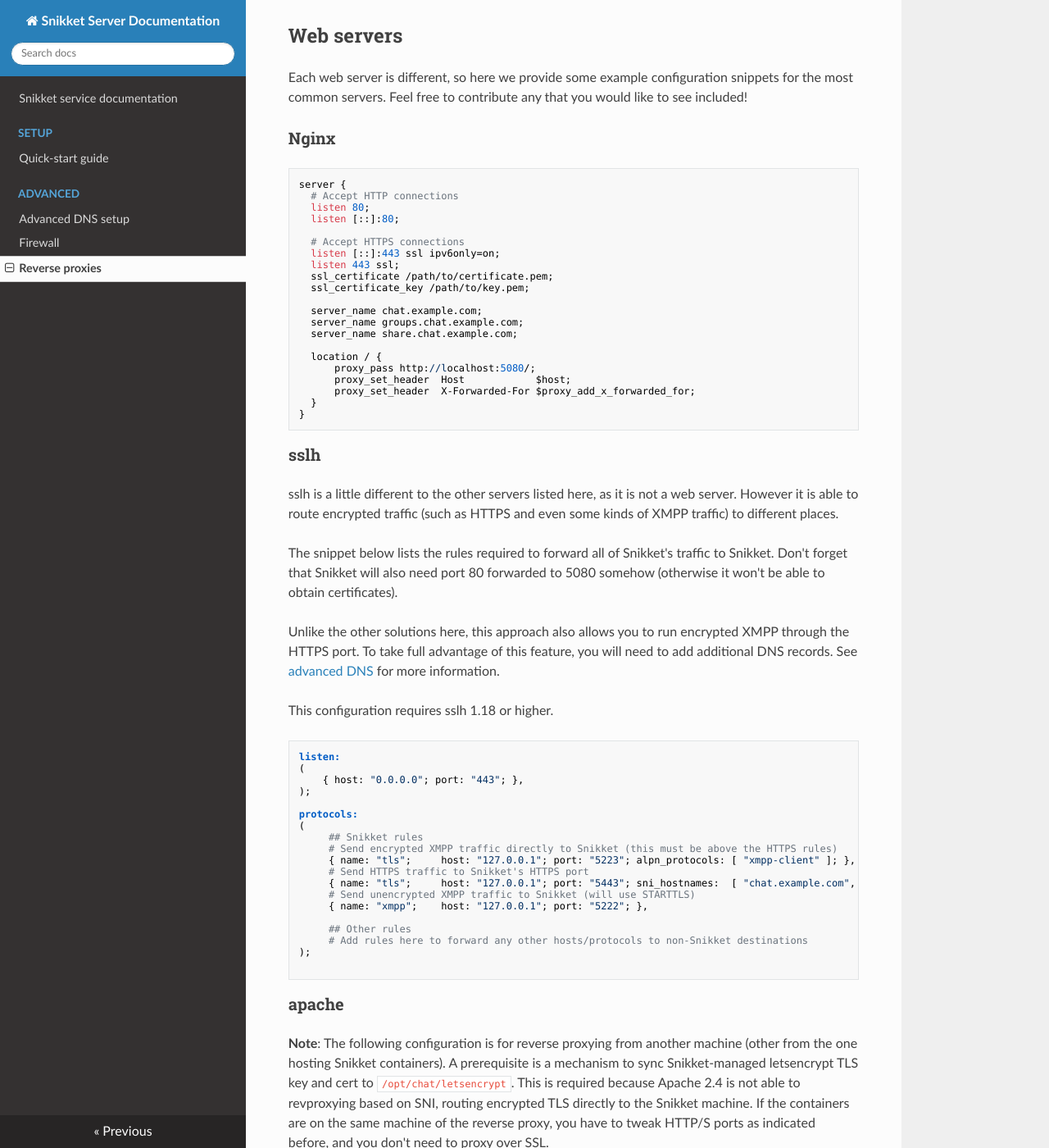
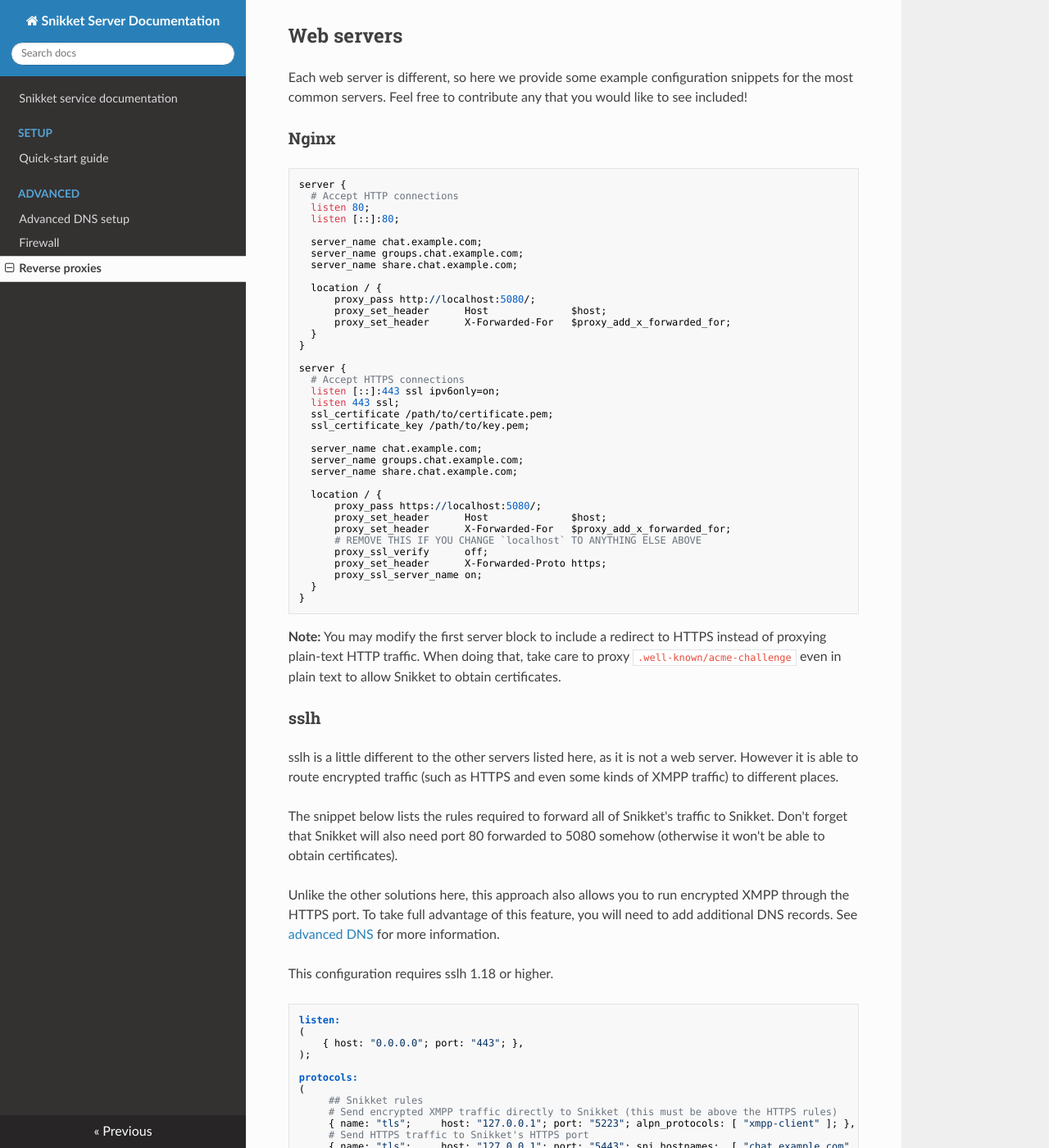
Before and after one commit to snikket-im/snikket-server, an MkDocs documentation site: the page built from docs/advanced/reverse_proxy.md, in a window 1280 px wide and 1400 px high, scrolled down 1010 px. Shown: the whole window at 82% size. Built offline with MkDocs 1.6.1, drawn with Linux system fonts in a browser that asks for light colours; nearby versions of some CDN libraries.

Commit message:
reverse_proxy: split reverse proxy setup in 80/443 servers
This is more compatible with the redirect to HTTPS which is done
by the backend (snikket) HTTP server.

````diff
--- a/docs/advanced/reverse_proxy.md
+++ b/docs/advanced/reverse_proxy.md
@@ -56,6 +56,18 @@
   listen 80;
   listen [::]:80;
 
+  server_name chat.example.com;
+  server_name groups.chat.example.com;
+  server_name share.chat.example.com;
+
+  location / {
+      proxy_pass http://localhost:5080/;
+      proxy_set_header      Host              $host;
+      proxy_set_header      X-Forwarded-For   $proxy_add_x_forwarded_for;
+  }
+}
+
+server {
   # Accept HTTPS connections
   listen [::]:443 ssl ipv6only=on;
   listen 443 ssl;
@@ -67,12 +79,21 @@
   server_name share.chat.example.com;
 
   location / {
-      proxy_pass http://localhost:5080/;
-      proxy_set_header  Host            $host;
-      proxy_set_header  X-Forwarded-For $proxy_add_x_forwarded_for;
+      proxy_pass https://localhost:5080/;
+      proxy_set_header      Host              $host;
+      proxy_set_header      X-Forwarded-For   $proxy_add_x_forwarded_for;
+      # REMOVE THIS IF YOU CHANGE `localhost` TO ANYTHING ELSE ABOVE
+      proxy_ssl_verify      off;
+      proxy_set_header      X-Forwarded-Proto https;
+      proxy_ssl_server_name on;
   }
 }
 ```
+
+**Note:** You may modify the first server block to include a redirect to HTTPS
+instead of proxying plain-text HTTP traffic. When doing that, take care to
+proxy `.well-known/acme-challenge` even in plain text to allow Snikket to
+obtain certificates.
 
 ### sslh
 
````
